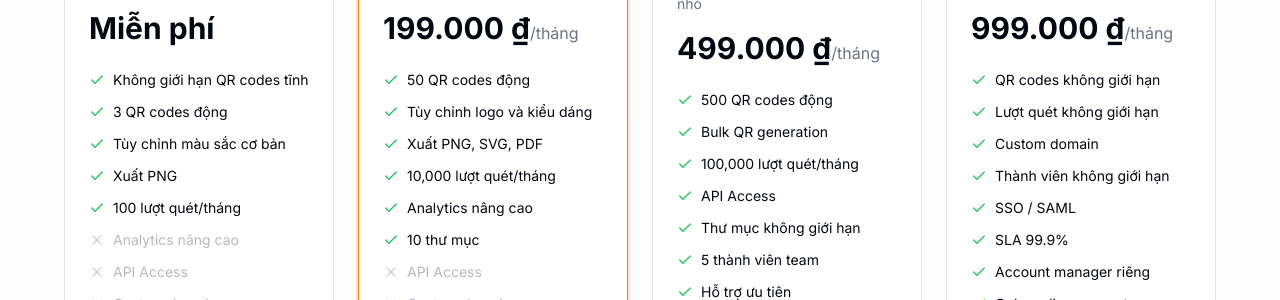
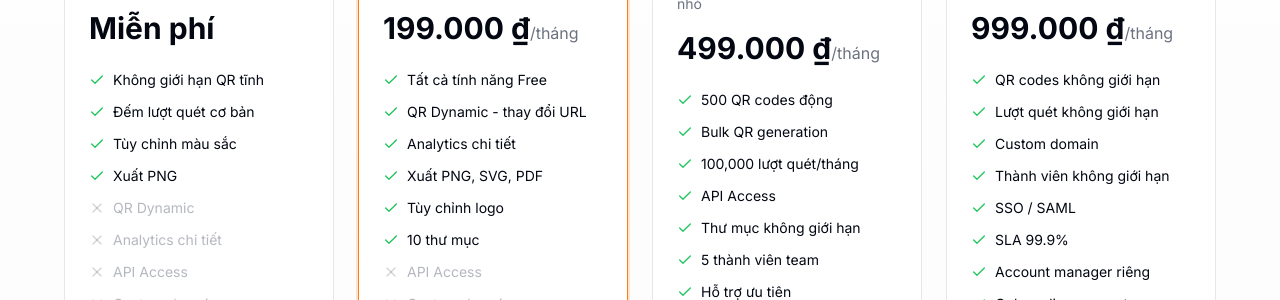
Before and after one commit to realitechteam/qrcode-shiba, a Next.js app in the folder apps/web/: page /pricing in a window 1280 px wide. Shown: the part 411-711 px from the top of the page. Built offline with nearby package versions, Linux system fonts and the light colour scheme; no server answers.

Commit message:
met lam roi

```diff
--- a/apps/web/app/(dashboard)/dashboard/analytics/page.tsx
+++ b/apps/web/app/(dashboard)/dashboard/analytics/page.tsx
@@ -1,6 +1,7 @@
 "use client";
 
 import { useState, useEffect, useCallback } from "react";
+import Link from "next/link";
 import {
     BarChart3,
     TrendingUp,
@@ -12,12 +13,16 @@ import {
     Download,
     RefreshCw,
     Loader2,
+    Lock,
+    Crown,
+    Sparkles,
 } from "lucide-react";
 import { Button } from "@/components/ui/button";
 import { AnalyticsCharts } from "./components/analytics-charts";
 import { TopQRCodes } from "./components/top-qr-codes";
 import { LocationMap } from "./components/location-map";
 import qrApi from "@/lib/qr-api";
+import { useAuthStore } from "@/stores/auth-store";
 
 interface AnalyticsStats {
     totalScans: number;
@@ -38,6 +43,7 @@ const periods = [
 ];
 
 export default function AnalyticsPage() {
+    const { isPaidUser } = useAuthStore();
     const [period, setPeriod] = useState("30d");
     const [isLoading, setIsLoading] = useState(true);
     const [stats, setStats] = useState<AnalyticsStats>({
@@ -90,6 +96,61 @@ export default function AnalyticsPage() {
     const handleRefresh = () => {
         fetchAnalytics();
     };
+
+    // Pro Gate for Free users
+    if (!isPaidUser()) {
+        return (
+            <div className="space-y-6">
+                {/* Header */}
+                <div>
+                    <h1 className="text-2xl font-bold">Analytics</h1>
+                    <p className="text-muted-foreground">
+                        Theo dõi lượt quét và hiệu suất QR codes của bạn
+                    </p>
+                </div>
+
+                {/* Pro Gate Overlay */}
+                <div className="relative rounded-xl border bg-card overflow-hidden">
+                    {/* Blurred Preview */}
+                    <div className="p-6 blur-sm opacity-50 pointer-events-none">
+                        <div className="grid gap-4 sm:grid-cols-2 lg:grid-cols-4 mb-6">
+                            {[1, 2, 3, 4].map((i) => (
+                                <div key={i} className="rounded-xl border bg-muted/50 p-6 h-28" />
+                            ))}
+                        </div>
+                        <div className="h-64 rounded-xl border bg-muted/50" />
+                    </div>
+
+                    {/* Upgrade CTA Overlay */}
+                    <div className="absolute inset-0 flex items-center justify-center bg-background/80 backdrop-blur-sm">
+                        <div className="text-center max-w-md px-6">
+                            <div className="mx-auto w-16 h-16 rounded-full bg-gradient-to-br from-shiba-500 to-orange-500 flex items-center justify-center mb-4">
+                                <Lock className="h-8 w-8 text-white" />
+                            </div>
+                            <h2 className="text-2xl font-bold mb-2">
+                                Mở khóa Analytics
+                            </h2>
+                            <p className="text-muted-foreground mb-6">
+                                Nâng cấp lên <span className="font-semibold text-shiba-500">Pro</span> để xem thống kê chi tiết về lượt quét, vị trí người dùng, thiết bị và xu hướng thời gian.
+                            </p>
+                            <div className="space-y-3">
+                                <Link href="/dashboard/billing">
+                                    <Button className="w-full bg-gradient-to-r from-shiba-500 to-orange-500 hover:from-shiba-600 hover:to-orange-600 text-white gap-2">
+                                        <Crown className="h-4 w-4" />
+                                        Nâng cấp Pro - 199.000đ/tháng
+                                    </Button>
+                                </Link>
+                                <div className="flex items-center gap-2 justify-center text-sm text-muted-foreground">
+                                    <Sparkles className="h-4 w-4 text-shiba-500" />
+                                    <span>Bao gồm QR Dynamic, Logo, SVG/PDF và hơn nữa</span>
+                                </div>
+                            </div>
+                        </div>
+                    </div>
+                </div>
+            </div>
+        );
+    }
 
     return (
         <div className="space-y-6">
--- a/apps/web/app/(dashboard)/dashboard/billing/page.tsx
+++ b/apps/web/app/(dashboard)/dashboard/billing/page.tsx
@@ -33,9 +33,9 @@ const plans = [
         period: "/tháng",
         description: "Dành cho cá nhân mới bắt đầu",
         features: [
-            "5 QR Codes tĩnh",
-            "100 lượt quét/tháng",
-            "Tùy chỉnh màu cơ bản",
+            "Không giới hạn QR tĩnh",
+            "Đếm lượt quét cơ bản",
+            "Tùy chỉnh màu sắc",
             "Tải PNG",
         ],
         icon: Zap,
@@ -50,11 +50,11 @@ const plans = [
         period: "/tháng",
         description: "Dành cho freelancer và startup",
         features: [
-            "100 QR Codes",
+            "Tất cả tính năng Free",
             "QR Dynamic - thay đổi URL",
+            "Analytics chi tiết",
             "Unlimited lượt quét",
-            "Analytics chi tiết",
-            "Tải SVG chất lượng cao",
+            "Tải SVG/PDF chất lượng cao",
             "Logo trên QR",
         ],
         icon: Crown,
--- a/apps/web/app/(public)/pricing/page.tsx
+++ b/apps/web/app/(public)/pricing/page.tsx
@@ -28,12 +28,12 @@ const plans = [
         icon: Zap,
         popular: false,
         features: [
-            { name: "Không giới hạn QR codes tĩnh", included: true },
-            { name: "3 QR codes động", included: true },
-            { name: "Tùy chỉnh màu sắc cơ bản", included: true },
+            { name: "Không giới hạn QR tĩnh", included: true },
+            { name: "Đếm lượt quét cơ bản", included: true },
+            { name: "Tùy chỉnh màu sắc", included: true },
             { name: "Xuất PNG", included: true },
-            { name: "100 lượt quét/tháng", included: true },
-            { name: "Analytics nâng cao", included: false },
+            { name: "QR Dynamic", included: false },
+            { name: "Analytics chi tiết", included: false },
             { name: "API Access", included: false },
             { name: "Custom domain", included: false },
         ],
@@ -47,11 +47,11 @@ const plans = [
         icon: Sparkles,
         popular: true,
         features: [
-            { name: "50 QR codes động", included: true },
-            { name: "Tùy chỉnh logo và kiểu dáng", included: true },
+            { name: "Tất cả tính năng Free", included: true },
+            { name: "QR Dynamic - thay đổi URL", included: true },
+            { name: "Analytics chi tiết", included: true },
             { name: "Xuất PNG, SVG, PDF", included: true },
-            { name: "10,000 lượt quét/tháng", included: true },
-            { name: "Analytics nâng cao", included: true },
+            { name: "Tùy chỉnh logo", included: true },
             { name: "10 thư mục", included: true },
             { name: "API Access", included: false },
             { name: "Custom domain", included: false },
```
